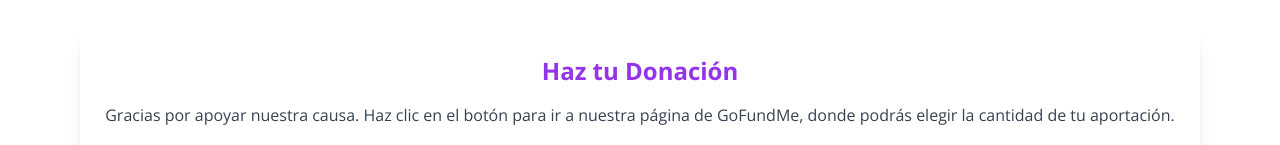
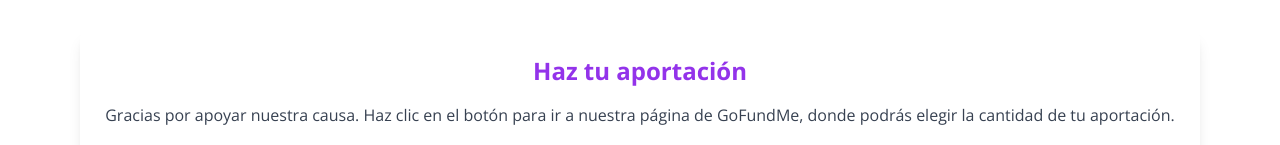
Before and after one commit to Mamproject/webmam, a Next.js app: page /es/join in a window 1280 px wide. Shown: the part 145-290 px from the top of the page. Built offline with nearby package versions, Linux system fonts and the light colour scheme; no server answers; what @sinclair/typebox would draw is missing.

Commit message:
Update es.ts

```diff
--- a/src/i18n/dictionaries/es.ts
+++ b/src/i18n/dictionaries/es.ts
@@ -175,7 +175,10 @@ MAM promocionará tu evento en nuestras redes sociales.`,
   children_around_cake_alt: lk`Niños y niñas alrededor de una tarta`,
   donation_frequency: lk`Frecuencia con la que quieres contribuir`,
   donation_amount: lk`Valor de tu aporación (€)`,
+  donation_title: lk`Haz tu aportación`,
+  donation_description: lk`Gracias por apoyar nuestra causa. Haz clic en el botón para ir a nuestra página de GoFundMe, donde podrás elegir la cantidad de tu aportación.`,
   continue: lk`Continuar`,
+  donation_button: lk`Ir a GoFundMe`,
   donation_amount_min: lk`El valor mínimo es de {min}€`,
   retry_or_contact: lk`Puedes volver a intentarlo o contactar con nosotras a través de nuestro email: {email}`,
   allow_cookies: lk`Para poder continuar, debes aceptar las cookies de {cookies}`,
```
